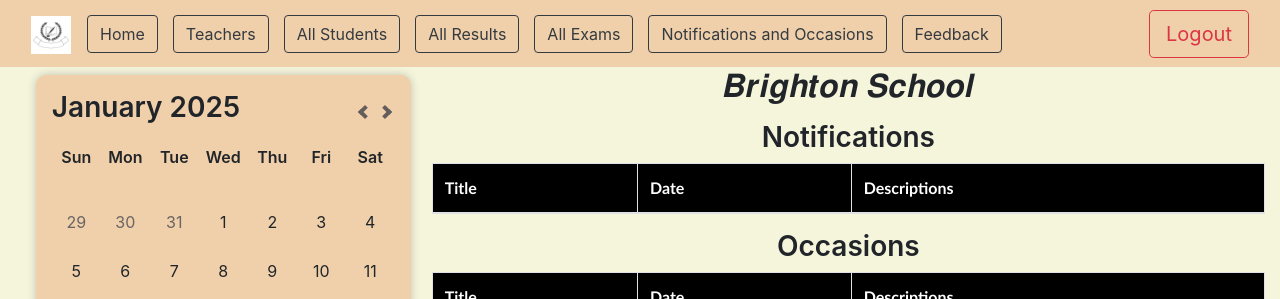
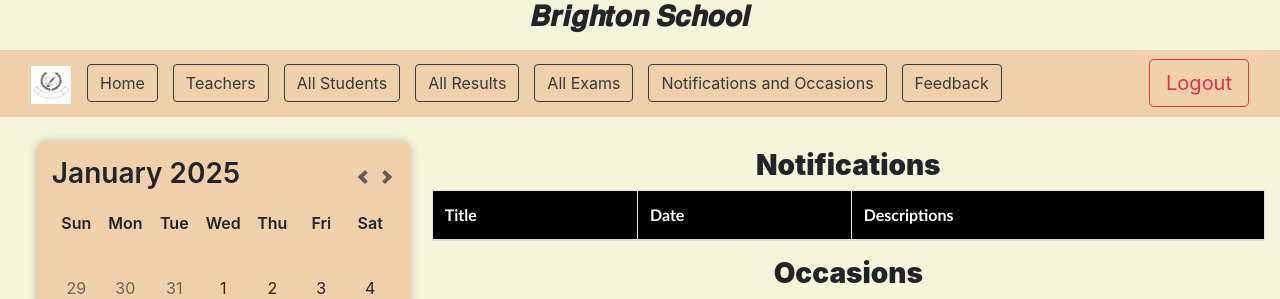
Before and after one commit to ShariqueReza/School-Management-System, a Django app: template app/templates/app/Nt_and_Oc.html in a window 1280 px wide. Shown: the top 299 px of the page. Run offline with Django 3.2, Linux system fonts and the light colour scheme; the template is opened without the code that fills it, so the values that code supplies are empty; some libraries are stand-ins or nearby versions.

Commit message:
added some styles

```diff
--- a/app/templates/app/Nt_and_Oc.html
+++ b/app/templates/app/Nt_and_Oc.html
@@ -3,8 +3,7 @@
 {% load static %}
 {% block content %}
                 <div class="col-lg-8 col-md-8 col-sm-12 main-content">
-                    <h2 class="text-center">𝑩𝒓𝒊𝒈𝒉𝒕𝒐𝒏 𝑺𝒄𝒉𝒐𝒐𝒍</h2>
-                    <h3 class="text-center mt-3">Notifications</h3>
+                    <h3 class="text-center mt-3"><strong>Notifications</strong></h3>
                     <table class="table table-bordered">
                         <thead style="font-weight: 900; background-color: black; color: white;">
                             <tr>
@@ -23,7 +22,7 @@
                             {% endfor %}
                         </tbody>
                     </table>
-                    <h3 class="text-center mt-3">Occasions</h3>
+                    <h3 class="text-center mt-3"><strong>Occasions</strong></h3>
                     <table class="table table-bordered">
                         <thead style="font-weight: 900; background-color: black; color: white;">
                             <tr>
--- a/app/templates/app/all_exams.html
+++ b/app/templates/app/all_exams.html
@@ -3,8 +3,7 @@
 {% load static %}
 {% block content %}
                 <div class="col-lg-8 col-md-8 col-sm-12 main-content">
-                    <h2 class="text-center">𝑩𝒓𝒊𝒈𝒉𝒕𝒐𝒏 𝑺𝒄𝒉𝒐𝒐𝒍</h2>
-                    <h3 class="text-center mt-3">Exam Time Table</h3>
+                    <h3 class="text-center mt-3"><strong>Exam Time Table</strong></h3>
                     <div class="container mt-3">
                         <div class="card card-custom mb-3">
                             <div class="card-body">
--- a/app/templates/app/all_results.html
+++ b/app/templates/app/all_results.html
@@ -3,8 +3,7 @@
 {% load static %}
 {% block content %}
                 <div class="col-lg-8 col-md-8 col-sm-12 main-content">
-                    <h2 class="text-center">𝑩𝒓𝒊𝒈𝒉𝒕𝒐𝒏 𝑺𝒄𝒉𝒐𝒐𝒍</h2>
-                    <h3 class="text-center mt-3">List of Results</h3>
+                    <h3 class="text-center mt-3"><strong>List of Results</strong></h3>
                     <div class="container mt-3">
                         <div class="card card-custom mb-3">
                             <div class="card-body">
--- a/app/templates/app/all_students.html
+++ b/app/templates/app/all_students.html
@@ -3,8 +3,7 @@
 {% load static %}
 {% block content %}
                 <div class="col-lg-8 col-md-8 col-sm-12 main-content">
-                    <h2 class="text-center">𝑩𝒓𝒊𝒈𝒉𝒕𝒐𝒏 𝑺𝒄𝒉𝒐𝒐𝒍</h2>
-                    <h3 class="text-center mt-3">List of Students</h3>
+                    <h3 class="text-center mt-3"><strong>List of Students</strong></h3>
                     <div class="container mt-3">
                         <div class="card card-custom mb-3">
                             <div class="card-body">
--- a/app/templates/app/exam.html
+++ b/app/templates/app/exam.html
@@ -4,7 +4,7 @@
 {% block content %}
 <div class="col-lg-8 col-md-8 col-sm-12 main-content">
     <h2 class="text-center">Brighton School</h2>
-    <h3 class="text-center mb-3">{{ class_instance.exam_class_name }}</h3>
+    <h3 class="text-center mb-3"><strong>{{ class_instance.exam_class_name }}</strong></h3>
     <div id="notification_exam" class="alert alert-success" role="alert" style="display: none;">
         Saved successfully!
     </div>
--- a/app/templates/app/feedback.html
+++ b/app/templates/app/feedback.html
@@ -3,7 +3,6 @@
 {% load static %}
 {% block content %}
                 <div class="col-lg-8 col-md-8 col-sm-12 main-content">
-                    <h2 class="text-center mb-2">𝑩𝒓𝒊𝒈𝒉𝒕𝒐𝒏 𝑺𝒄𝒉𝒐𝒐𝒍</h2>
                     <div class="box_clr">
                         <h3 class="text-center mb-4 about_text">Feel free to add a Feedback</h3>
                         <form method="POST" style="width: 50%; margin: 0 auto;">
--- a/app/templates/app/index.html
+++ b/app/templates/app/index.html
@@ -3,7 +3,6 @@
 {% load static %}
 {% block content %}
                 <div class="col-lg-8 col-md-8 col-sm-12 main-content">
-                    <h2 class="text-center">𝑩𝒓𝒊𝒈𝒉𝒕𝒐𝒏 𝑺𝒄𝒉𝒐𝒐𝒍</h2>
                     <div class="container">
                         <div class="image-container">
                             <h2 class="overlay-text">𝓣𝓱𝓮 𝓕𝓾𝓽𝓾𝓻𝓮 𝓲𝓼 𝓱𝓮𝓻𝓮</h2>
--- a/app/templates/app/result.html
+++ b/app/templates/app/result.html
@@ -3,8 +3,7 @@
 {% load static %}
 {% block content %}
 <div class="col-lg-8 col-md-8 col-sm-12 main-content">
-    <h2 class="text-center">𝑩𝒓𝒊𝒈𝒉𝒕𝒐𝒏 𝑺𝒄𝒉𝒐𝒐𝒍</h2>
-    <h3 class="text-center mb-3">{{ class_instance.result_class_name }}</h3>
+    <h3 class="text-center mb-3"><strong>{{ class_instance.result_class_name }}</strong></h3>
     <div id="notification_result" class="alert alert-success" role="alert" style="display: none;">
         Saved successfully!
     </div>
--- a/app/templates/app/students.html
+++ b/app/templates/app/students.html
@@ -3,8 +3,7 @@
 {% load static %}
 {% block content %}
 <div class="col-lg-8 col-md-8 col-sm-12 main-content">
-    <h2 class="text-center">𝑩𝒓𝒊𝒈𝒉𝒕𝒐𝒏 𝑺𝒄𝒉𝒐𝒐𝒍</h2>
-    <h3 class="text-center mb-3">{{ class_instance.class_name }}</h3>
+    <h3 class="text-center mb-3"><strong>{{ class_instance.class_name }}</strong></h3>
     <div id="notification" class="alert alert-success" role="alert" style="display: none;">
         Saved successfully!
     </div>
--- a/app/templates/app/teachers.html
+++ b/app/templates/app/teachers.html
@@ -3,7 +3,7 @@
 {% load static %}
 {% block content %}
             <div class="col-lg-8 col-md-8 col-sm-12 main-content">
-                    <h2 class="text-center">𝑩𝒓𝒊𝒈𝒉𝒕𝒐𝒏 𝑺𝒄𝒉𝒐𝒐𝒍</h2>
+                <h3 class="text-center mt-3"><strong>List of Teachers</strong></h3>
                     <table class="table table-bordered">
                         <thead style="font-weight: 900; background-color: black; color: white;">
                             <tr>
--- a/app/templates/base_template/base.html
+++ b/app/templates/base_template/base.html
@@ -10,7 +10,8 @@
     <link href="https://cdnjs.cloudflare.com/ajax/libs/font-awesome/5.15.4/css/all.min.css" rel="stylesheet">
 </head>
 <body>
-    <header>
+    <h3 class="text-center mb-3">𝑩𝒓𝒊𝒈𝒉𝒕𝒐𝒏 𝑺𝒄𝒉𝒐𝒐𝒍</h3>
+    <header class="mb-3">
         <nav class="navbar navbar-expand-lg bg-body-tertiary box_clr">
             <div class="container-fluid">
                 <a class="navbar-brand" href="#">
```
